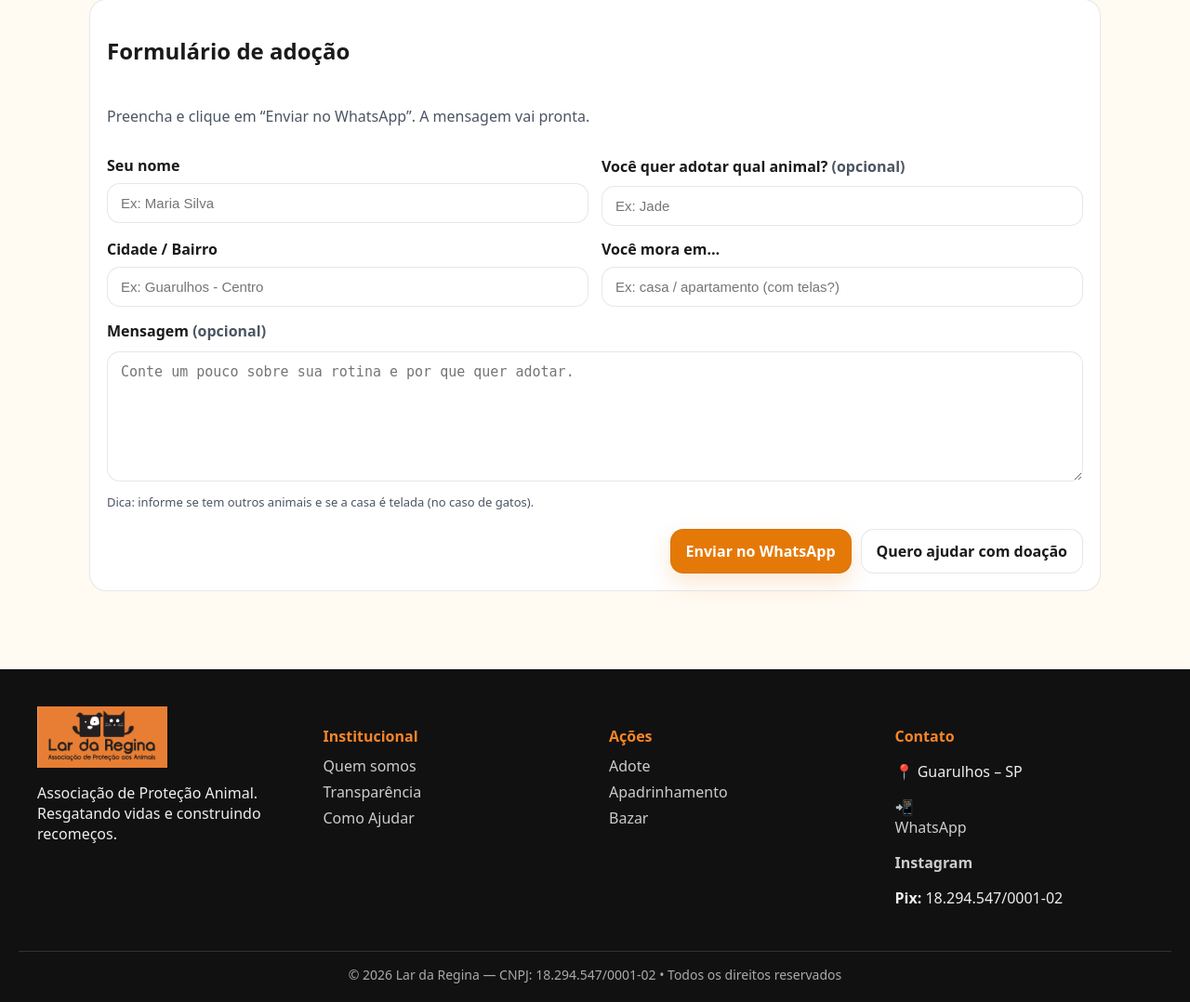
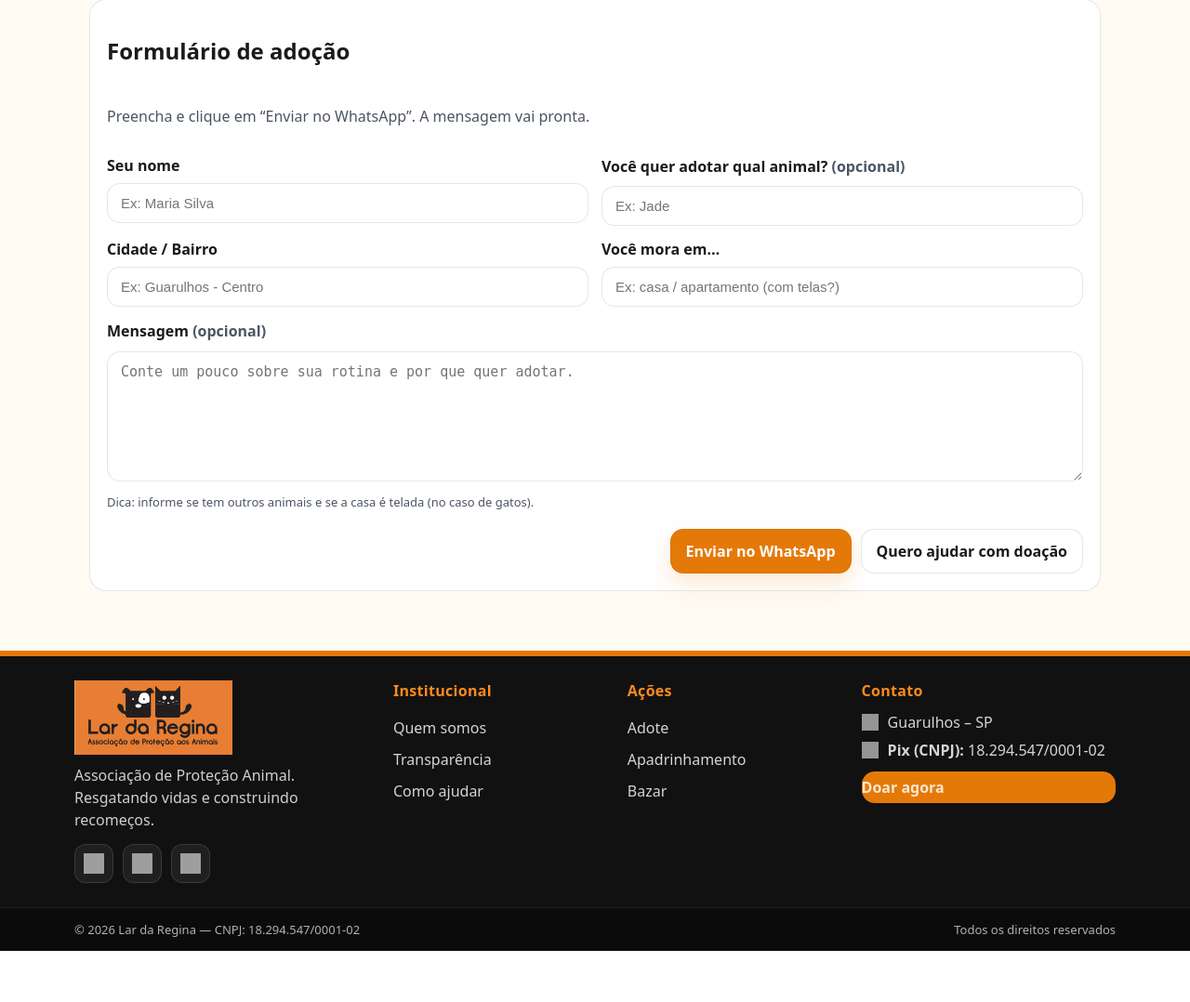
Before and after one commit to NathanpSantos/lardaregina.org, a Flask app: page /adote in a window 1280 px wide. Shown: the part 1647-2725 px from the top of the page at 93% size. After the commit the page ends 2670 px from the top, so only its background shows below. Run offline with Flask 3, Linux system fonts and the light colour scheme; grey boxes are pictures that could not be loaded.

Commit message:
Resolve merge: nomes das imagens

```diff
--- a/app/static/css/style.css
+++ b/app/static/css/style.css
@@ -1343,3 +1356,140 @@ body{
 @media (max-width: 520px){
   .animals__grid{ grid-template-columns:1fr; }
 }
+/* =========================
+   FOOTER (novo - laranja + ícones)
+   ========================= */
+.footer{
+  margin-top: 40px;
+  color: #fff;
+}
+
+.footer__top{
+  background: #111;
+  border-top: 6px solid var(--accent); /* laranja */
+}
+
+.footer__grid{
+  padding: 26px 0;
+  display: grid;
+  grid-template-columns: 1.4fr 1fr 1fr 1.2fr;
+  gap: 24px;
+  align-items: start;
+}
+
+.footer__logo{
+  width: 170px;
+  height: auto;
+  display: block;
+  margin-bottom: 10px;
+}
+
+.footer__desc{
+  color: rgba(255,255,255,.8);
+  line-height: 1.5;
+  margin: 0 0 14px;
+}
+
+.footer__col h4{
+  margin: 0 0 12px;
+  color: #ff8a1f; /* laranja “título” */
+  font-weight: 900;
+  letter-spacing: .3px;
+}
+
+.footer__col a{
+  display: block;
+  color: rgba(255,255,255,.82);
+  text-decoration: none;
+  padding: 6px 0;
+}
+.footer__col a:hover{
+  color: #fff;
+  text-decoration: underline;
+}
+
+.footer__social{
+  display: flex;
+  gap: 10px;
+}
+
+.icon-btn{
+  width: 42px;
+  height: 42px;
+  border-radius: 12px;
+  display: inline-flex;
+  align-items: center;
+  justify-content: center;
+  background: rgba(255,255,255,.06);
+  border: 1px solid rgba(255,255,255,.12);
+  transition: transform .12s ease, background .12s ease, border-color .12s ease;
+}
+.icon-btn:hover{
+  transform: translateY(-2px);
+  background: rgba(255,138,31,.15);
+  border-color: rgba(255,138,31,.5);
+}
+.icon-btn img{
+  width: 22px;
+  height: 22px;
+  display: block;
+}
+
+.footer__row{
+  display: flex;
+  gap: 10px;
+  align-items: center;
+  color: rgba(255,255,255,.82);
+  margin: 8px 0;
+}
+.footer__ico{
+  width: 18px;
+  height: 18px;
+  opacity: .95;
+}
+
+.footer__btn{
+  margin-top: 12px;
+  display: inline-flex;
+  align-items: center;
+  justify-content: center;
+  padding: 12px 14px;
+  border-radius: 14px;
+  background: var(--accent);
+  color: #111;
+  font-weight: 900;
+  text-decoration: none;
+  border: 0;
+}
+.footer__btn:hover{
+  filter: brightness(1.05);
+}
+
+.footer__bottom{
+  background: #0b0b0b;
+  border-top: 1px solid rgba(255,255,255,.08);
+}
+
+.footer__bottom-inner{
+  padding: 14px 0;
+  display: flex;
+  justify-content: space-between;
+  gap: 12px;
+  color: rgba(255,255,255,.68);
+  font-size: 13px;
+}
+
+@media (max-width: 980px){
+  .footer__grid{
+    grid-template-columns: 1fr 1fr;
+  }
+}
+@media (max-width: 560px){
+  .footer__grid{
+    grid-template-columns: 1fr;
+  }
+  .footer__bottom-inner{
+    flex-direction: column;
+    align-items: flex-start;
+  }
+}
--- a/app/templates/base.html
+++ b/app/templates/base.html
@@ -43,72 +43,73 @@
     {% block content %}{% endblock %}
   </main>
 
-  <footer class="footer-main">
-    <div class="footer-container">
-      <div class="footer-brand">
-        <img src="{{ url_for('static', filename='img/logo2.png') }}" alt="Lar da Regina">
-        <p>Associação de Proteção Animal.<br>Resgatando vidas e construindo recomeços.</p>
+  <footer class="footer">
+  <div class="footer__top">
+    <div class="container footer__grid">
+
+      <!-- Marca -->
+      <div class="footer__brand">
+        <img class="footer__logo" src="{{ url_for('static', filename='img/logo2.png') }}" alt="Lar da Regina">
+        <p class="footer__desc">
+          Associação de Proteção Animal.<br>
+          Resgatando vidas e construindo recomeços.
+        </p>
+
+        <div class="footer__social">
+          <a class="icon-btn" href="https://wa.me/{{ ong.whatsapp }}" target="_blank" rel="noopener" aria-label="WhatsApp">
+            <img src="{{ url_for('static', filename='img/icons/whatsapp.svg') }}" alt="">
+          </a>
+
+          <a class="icon-btn" href="https://www.instagram.com/lardaregina/" target="_blank" rel="noopener" aria-label="Instagram">
+            <img src="{{ url_for('static', filename='img/icons/instagram.svg') }}" alt="">
+          </a>
+
+          <a class="icon-btn" href="mailto:contato@lardaregina.org.br" aria-label="E-mail">
+            <img src="{{ url_for('static', filename='img/icons/mail.svg') }}" alt="">
+          </a>
+        </div>
       </div>
 
-      <div class="footer-links">
+      <!-- Institucional -->
+      <div class="footer__col">
         <h4>Institucional</h4>
         <a href="{{ url_for('public.quem_somos') }}">Quem somos</a>
         <a href="{{ url_for('public.transparencia') }}">Transparência</a>
-        <a href="{{ url_for('public.como_ajudar') }}">Como Ajudar</a>
+        <a href="{{ url_for('public.como_ajudar') }}">Como ajudar</a>
       </div>
 
-      <div class="footer-links">
+      <!-- Ações -->
+      <div class="footer__col">
         <h4>Ações</h4>
         <a href="{{ url_for('public.adote') }}">Adote</a>
         <a href="{{ url_for('public.apadrinhamento_lista') }}">Apadrinhamento</a>
         <a href="{{ url_for('public.bazar') }}">Bazar</a>
       </div>
 
-      <div class="footer-contact">
+      <!-- Contato -->
+      <div class="footer__col">
         <h4>Contato</h4>
-        <p>📍 Guarulhos – SP</p>
 
-        {% if ong is defined and ong %}
-          <p>📲 <a href="https://wa.me/{{ ong.whatsapp }}" target="_blank">WhatsApp</a></p>
-          <p>
-          <a class="social-link" href="https://www.instagram.com/lardaregina/" target="_blank">
-            <i data-lucide="instagram"></i>Instagram</a></p>
-            <strong>Pix:</strong> {{ ong.pix }}</p>
-        {% else %}
-          <p>📲 <a href="https://wa.me/5511976187227" target="_blank">WhatsApp</a></p>
-          <p>
-          <a class="social-link" href="https://www.instagram.com/lardaregina/" target="_blank">
-            <i data-lucide="instagram"></i>Instagram</a></p>
-            <p><strong>Pix:</strong> 18.294.547/0001-02</p>
-        {% endif %}
+        <div class="footer__row">
+          <img class="footer__ico" src="{{ url_for('static', filename='img/icons/pin.svg') }}" alt="">
+          <span>Guarulhos – SP</span>
+        </div>
+
+        <div class="footer__row">
+          <img class="footer__ico" src="{{ url_for('static', filename='img/icons/pix.svg') }}" alt="">
+          <span><strong>Pix (CNPJ):</strong> {{ ong.pix }}</span>
+        </div>
+
+        <a class="footer__btn" href="{{ url_for('public.doacao') }}">Doar agora</a>
       </div>
+
     </div>
+  </div>
 
-    <div class="footer-bottom">
-      © 2026 Lar da Regina — CNPJ: 18.294.547/0001-02 • Todos os direitos reservados
+  <div class="footer__bottom">
+    <div class="container footer__bottom-inner">
+      <span>© 2026 Lar da Regina — CNPJ: 18.294.547/0001-02</span>
+      <span>Todos os direitos reservados</span>
     </div>
-  </footer>
-  <script>
-  document.addEventListener("DOMContentLoaded", function () {
-    const flashes = document.querySelectorAll(".flash");
-
-    if (flashes.length > 0) {
-      setTimeout(() => {
-        flashes.forEach(flash => {
-          flash.style.transition = "opacity 0.5s ease, transform 0.5s ease";
-          flash.style.opacity = "0";
-          flash.style.transform = "translateY(-10px)";
-
-          setTimeout(() => {
-            flash.remove();
-          }, 500);
-        });
-      }, 4000); // ⏱️ tempo em milissegundos (4 segundos)
-    }
-  });
-</script>
-<script>
-  lucide.createIcons();
-</script>
-</body>
-</html>
+  </div>
+</footer>
```
Also changed, not shown: other parts of app/static/css/style.css (+36 -23 lines).
